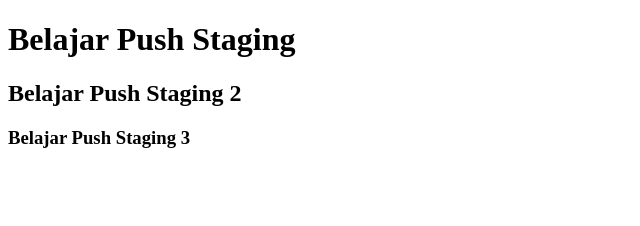
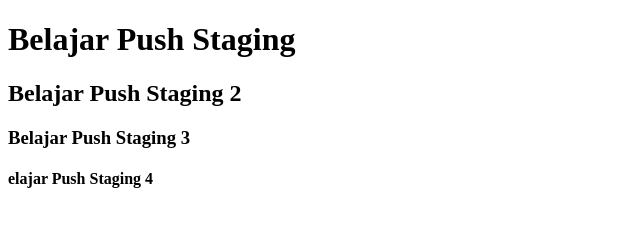
Before and after one commit to ssupgit/belajar-niomic, a plain HTML site: page header.html in a window 1280 px wide. Shown: the whole page, without its empty margins (0-640 px from the left). Drawn offline with Linux system fonts and the light colour scheme.

Commit message:
Add Element 4

```diff
--- a/header.html
+++ b/header.html
@@ -8,5 +8,6 @@
     <h1>Belajar Push Staging</h1>
     <h2>Belajar Push Staging 2</h2>
     <h3>Belajar Push Staging 3</h3>
+    <h4>elajar Push Staging 4</h4>
   </body>
 </html>
```
